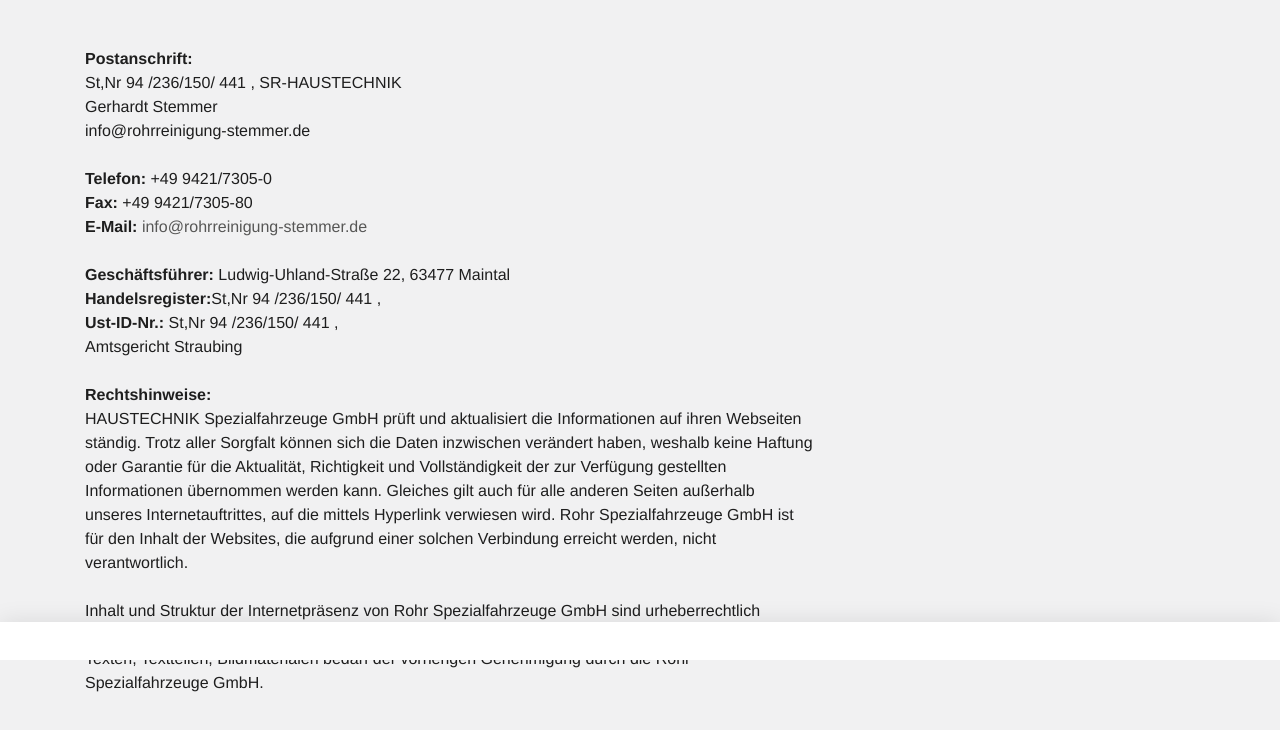
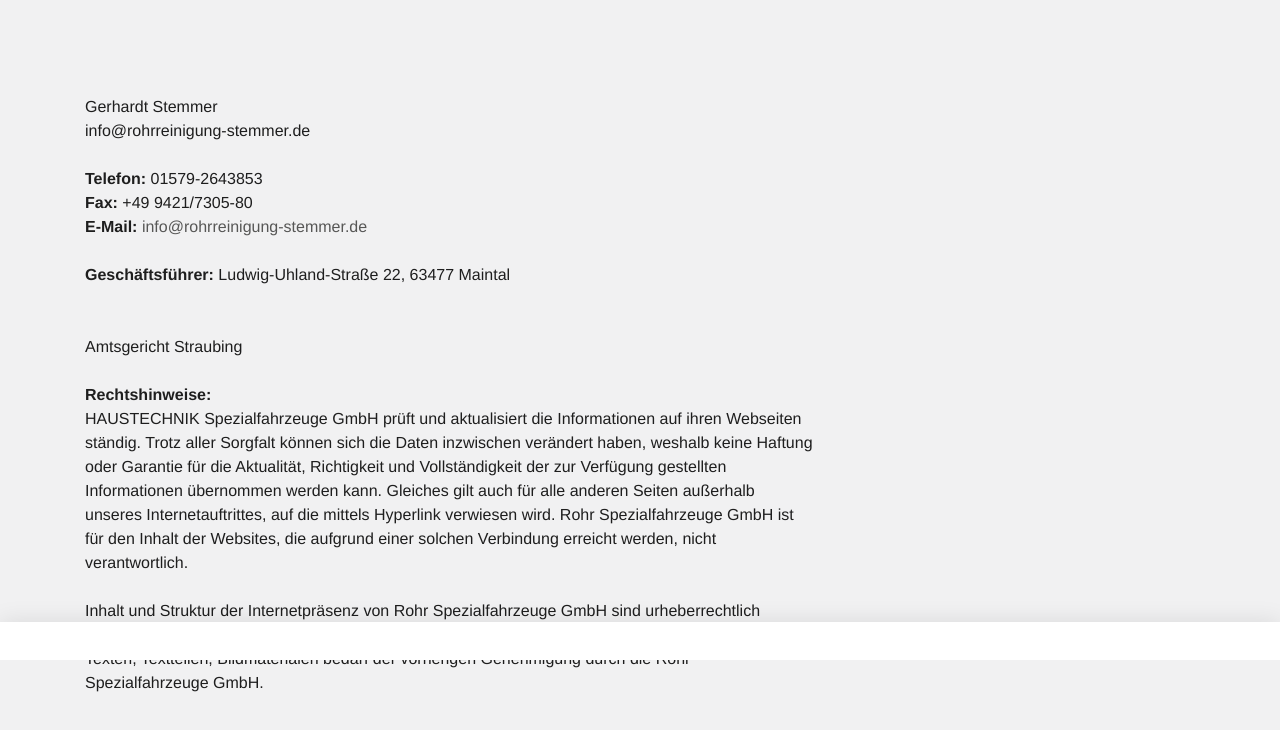
Before and after one commit to Rohrreinigung-rhein-main/Rohrreinigung-Stemmer, a plain HTML site: page impressum.html in a window 1280 px wide. Shown: the part 140-870 px from the top of the page. Drawn offline with Linux system fonts and the light colour scheme; a script that the page names is missing.

Commit message:
Update impressum.html

```diff
--- a/impressum.html
+++ b/impressum.html
@@ -27,11 +27,11 @@ class="ie9"><![endif]--><!--[if (gt IE 9)|!(IE)]><!--><body><!--<![endif]-->
   <a href="index.html">startseite</a>
 
   Impressum</h2></div></div></div></div><div class="container slot-two-columns"><div class="row"><div class="col-xs-12 col-md-8">
-<a id="c8"></a><div class="content-text m-b-1"><div class="row"><div class="col-sm-12"><p class="bodytext"><strong>Postanschrift:</strong><br> St,Nr 94 /236/150/ 441 , SR-HAUSTECHNIK <br> Gerhardt Stemmer<br> info@rohrreinigung-stemmer.de</p><p class="bodytext">&nbsp;</p><p class="bodytext"><strong>Telefon:</strong> +49 9421/7305-0<br> <strong>Fax:</strong> +49 9421/7305-80<br> <strong>E-Mail:</strong> <a href="mailto:info@rohr-spezialfahrzeuge.com">info@rohrreinigung-stemmer.de</a></p><p class="bodytext">&nbsp;</p><p class="bodytext"><strong>Geschäftsführer:</strong>  Ludwig-Uhland-Straße 22, 63477 Maintal
+<a id="c8"></a><div class="content-text m-b-1"><div class="row"><div class="col-sm-12"><p class="bodytext"><strong></strong><br>  <br> Gerhardt Stemmer<br> info@rohrreinigung-stemmer.de</p><p class="bodytext">&nbsp;</p><p class="bodytext"><strong>Telefon:</strong> 01579-2643853<br> <strong>Fax:</strong> +49 9421/7305-80<br> <strong>E-Mail:</strong> <a href="mailto:info@rohr-spezialfahrzeuge.com">info@rohrreinigung-stemmer.de</a></p><p class="bodytext">&nbsp;</p><p class="bodytext"><strong>Geschäftsführer:</strong>  Ludwig-Uhland-Straße 22, 63477 Maintal
 
 
 
-  <br> <strong>Handelsregister:</strong>St,Nr 94 /236/150/ 441 ,<br> <strong>Ust-ID-Nr.:</strong> St,Nr 94 /236/150/ 441 ,<br>  Amtsgericht Straubing<br> <br> <strong>Rechtshinweise:</strong><br> HAUSTECHNIK Spezialfahrzeuge GmbH prüft und aktualisiert die Informationen auf ihren Webseiten ständig. Trotz aller Sorgfalt können sich die Daten inzwischen verändert haben, weshalb keine Haftung oder Garantie für die Aktualität, Richtigkeit und Vollständigkeit der zur Verfügung gestellten Informationen übernommen werden kann. Gleiches gilt auch für alle anderen Seiten außerhalb unseres Internetauftrittes, auf die mittels Hyperlink verwiesen wird. Rohr Spezialfahrzeuge GmbH ist für den Inhalt der Websites, die aufgrund einer solchen Verbindung erreicht werden, nicht verantwortlich.<br> <br> Inhalt und Struktur der Internetpräsenz von Rohr Spezialfahrzeuge GmbH sind urheberrechtlich geschützt. Die Vervielfältigung von Informationen oder Daten, insbesondere die Verwendung von Texten, Textteilen, Bildmaterialen bedarf der vorherigen Genehmigung durch die Rohr Spezialfahrzeuge GmbH.<br> <br>   </p></div></div></div></div><div class="col-xs-12 col-md-4"></div></div></div></div></div>
+  <br> <strong></strong><br> <strong></strong> <br>  Amtsgericht Straubing<br> <br> <strong>Rechtshinweise:</strong><br> HAUSTECHNIK Spezialfahrzeuge GmbH prüft und aktualisiert die Informationen auf ihren Webseiten ständig. Trotz aller Sorgfalt können sich die Daten inzwischen verändert haben, weshalb keine Haftung oder Garantie für die Aktualität, Richtigkeit und Vollständigkeit der zur Verfügung gestellten Informationen übernommen werden kann. Gleiches gilt auch für alle anderen Seiten außerhalb unseres Internetauftrittes, auf die mittels Hyperlink verwiesen wird. Rohr Spezialfahrzeuge GmbH ist für den Inhalt der Websites, die aufgrund einer solchen Verbindung erreicht werden, nicht verantwortlich.<br> <br> Inhalt und Struktur der Internetpräsenz von Rohr Spezialfahrzeuge GmbH sind urheberrechtlich geschützt. Die Vervielfältigung von Informationen oder Daten, insbesondere die Verwendung von Texten, Textteilen, Bildmaterialen bedarf der vorherigen Genehmigung durch die Rohr Spezialfahrzeuge GmbH.<br> <br>   </p></div></div></div></div><div class="col-xs-12 col-md-4"></div></div></div></div></div>
   <script>var t3 = {
   id: 5,
   type: 0,
```
